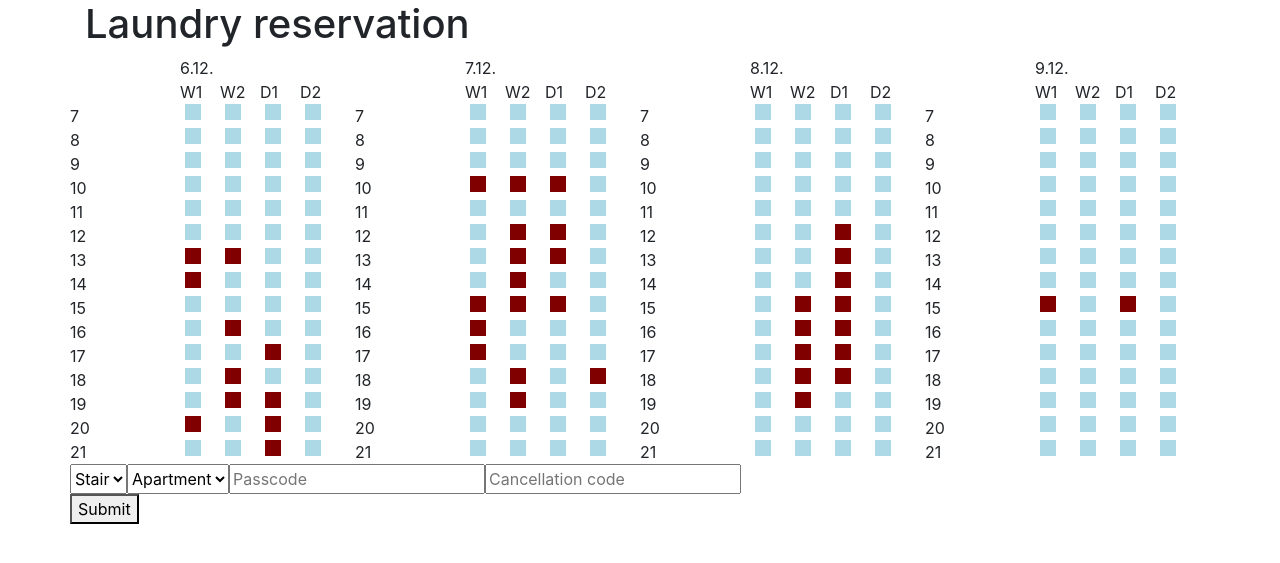
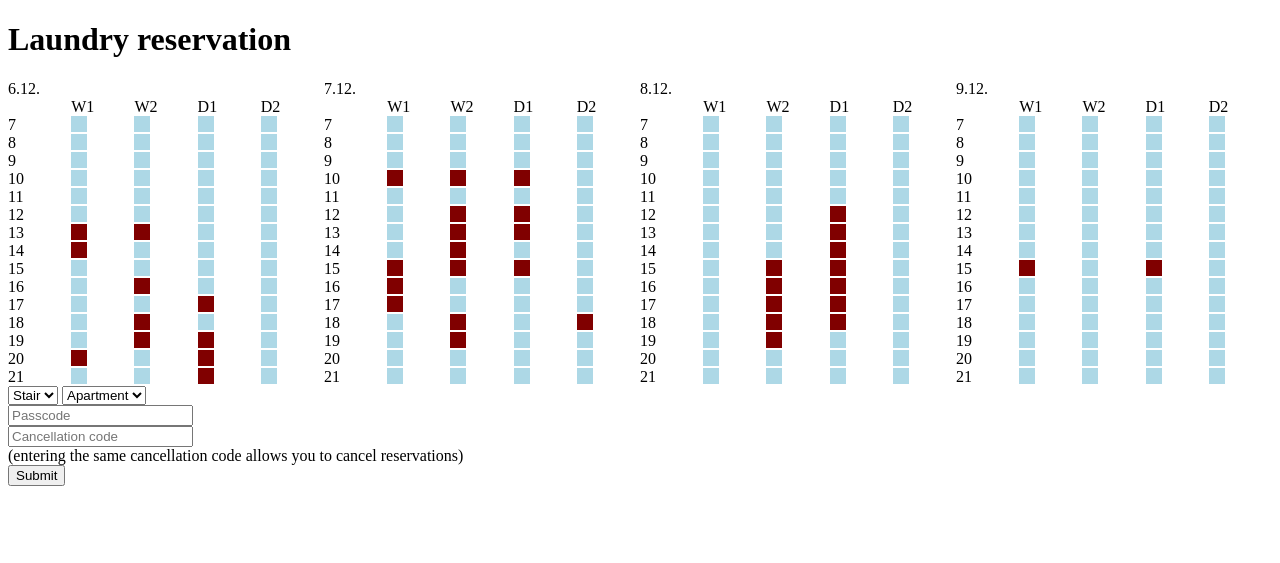
Before and after one commit to kimsappi/laundry_reservation_flask, a Flask app: page / in a window 1280 px wide. Shown: the top 563 px of the page. Run offline with Flask 2, Linux system fonts and the light colour scheme; data comes from the database, SQL or seed files in the repository; both versions use the stored data as it was before the commit; some libraries are stand-ins or nearby versions.

Commit message:
Moved to CSS grid and native JS XHR 	-allowed removal of Bootstrap, jQuery, Popper dependencies Changed reservation colours for accessibility reasons Pruning old reservations from database every day

```diff
--- a/app.py
+++ b/app.py
@@ -19,15 +19,23 @@ db = create_engine(db_uri)
 dates = [None] * day_count
 dates_formatted = [None] * day_count
 
-def dates_init():
+def day_change():
 	for i in range(day_count):
-		dates[i] = (datetime.datetime.today() + datetime.timedelta(days=i))
+		dates[i] = (datetime.datetime.now() + datetime.timedelta(days=i))
 		dates_formatted[i] = (f'{dates[i].day}.{dates[i].month}.')
+	day = dates[0].day
+	month = dates[0].month
+	db.execute(f"""DELETE FROM reservations WHERE month={month} AND day<{day}""")
+	if month < 12:
+		db.execute(f"""DELETE FROM reservations WHERE month<{month}""")
+	if month == 1:
+		db.execute(f"""DELETE FROM reservations WHERE month=12""")
 
 @app.route('/')
 def index():
 	if not dates[0] or dates[0] != datetime.datetime.today():
-		dates_init()
+		day_change()
+	day_change()
 	reservations = db.execute('SELECT * FROM reservations;')
 	reservations_json = '['
 	for reservation in reservations:
--- a/static/laundry.js
+++ b/static/laundry.js
@@ -75,23 +75,22 @@ function submission_results(response) {
 	if (failure_alert != '') {
 		alert(failure_alert + 'Reload page to see current state.');
 	}
+	else {
+		alert('All reservations/cancellations succeeded.')
+	}
 }
 
 function submit_changes() {
 	let inputs = validate_inputs();
 	if (inputs != null) {
-		$.ajax({
-			type:			"POST",
-			url:			'/reserve',
-			data:			JSON.stringify(inputs),
-			success:		function(response) {
-								submission_results(response);
-							},
-			contentType:	'application/json',
-			error: 			function() {
-								alert('There was a problem with the server');
-			}
-		});
+		let xhr = new XMLHttpRequest;
+		xhr.open('POST', '/reserve');
+		xhr.setRequestHeader('Content-Type', 'application/json');
+		xhr.onload = function() {
+			if (xhr.status == 200) {submission_results(JSON.parse(xhr.responseText));}
+			else {alert('There was a problem with the server.')}
+		};
+		xhr.send(JSON.stringify(inputs));
 	}
 }
 
--- a/static/styles.css
+++ b/static/styles.css
@@ -1,6 +1,17 @@
+#slot_grid {
+	display: grid;
+	grid-template-columns: repeat(4, 1fr);
+}
+
+#day_grid {
+	display: grid;
+	grid-template-columns: repeat(5, 1fr);
+}
+
 .slot {
 	height: 1em;
 	width: 1em;
+	display: inline-block;
 }
 
 .free {
@@ -12,7 +23,7 @@
 }
 
 .reserving {
-	background-color: salmon;
+	background-color: royalblue;
 }
 
 .dereserving {
@@ -20,7 +31,7 @@
 }
 
 .newly_reserved {
-	background-color: limegreen;
+	background-color: salmon;
 }
 
 .res_failed {
--- a/templates/index.html
+++ b/templates/index.html
@@ -1,35 +1,25 @@
 {% extends "layout.html" %}
 {% block content %}
-<div class="row">
+<div id="slot_grid">
 	{% for date in dates %}
-		<div class="col-xs-1 col-sm-1 col-lg-1">
-			<div class="row">&nbsp;</div>
-			<div class="row">&nbsp;</div>
+		<div>{{ date }}</div>
+	{% endfor %}
+	{% for date in dates %}
+		<div id="day_grid">
+			<div>&nbsp;</div> <!-- Placeholder for the time column -->
+			{% for machine in machines %}
+				<div>{{ machine }}</div>
+			{% endfor %}
 			{% for time in times %}
-				<div class="row">{{ time }}</div>
+				<div>{{ time }}</div>
+				{% for machine in machines %}
+					<div id="{{ machine+delim+date+delim+time|string }}" onclick="slot_onclick(this.id);" class="slot free"></div>
+				{% endfor %}
 			{% endfor %}
-		</div>
-		<div class="col-xs-11 col-sm-5 col-lg-2">
-			{{ date }}
-			<div class="container-fluid">
-			<div class="row">
-				{% for machine in machines %}
-					<div class="col">
-					<div class="row">{{ machine }}</div>
-					{% for time in times %}
-						<div class="row">
-							&nbsp;
-							<div id="{{ machine+delim+date+delim+time|string }}" onclick="slot_onclick(this.id);" class="slot free"></div>
-						</div>
-					{% endfor %}
-					</div>
-				{% endfor %}
-			</div>
-			</div>
 		</div>
 	{% endfor %}
 </div>
-<div class="row">
+<div>
 	<select id="stair">
 		<option selected disabled value="">Stair</option>
 		{% for stair in stairs %}
@@ -42,9 +32,14 @@
 			<option value="{{ apartment|int }}">{{ apartment|string }}</option>
 		{% endfor %}
 	</select>
+</div>
+<div>
 	<input type="text" id="passcode" placeholder="Passcode">
+</div>
+<div>
 	<input type="text" id="cancellation_code" placeholder="Cancellation code">
 </div>
+<div>(entering the same cancellation code allows you to cancel reservations)</div>
 <div class="row">
 	<button onclick="submit_changes();">Submit</button>
 </div>
--- a/templates/layout.html
+++ b/templates/layout.html
@@ -2,12 +2,7 @@
 <html lang="en">
 	<head>
 		<title>Laundry reservation</title>
-		<script src="https://ajax.googleapis.com/ajax/libs/jquery/3.4.1/jquery.min.js"></script>
-		<script src="https://cdnjs.cloudflare.com/ajax/libs/popper.js/1.14.7/umd/popper.min.js" integrity="sha384-UO2eT0CpHqdSJQ6hJty5KVphtPhzWj9WO1clHTMGa3JDZwrnQq4sF86dIHNDz0W1" crossorigin="anonymous"></script>
-		<link rel="stylesheet" href="https://stackpath.bootstrapcdn.com/bootstrap/4.3.1/css/bootstrap.min.css" integrity="sha384-ggOyR0iXCbMQv3Xipma34MD+dH/1fQ784/j6cY/iJTQUOhcWr7x9JvoRxT2MZw1T" crossorigin="anonymous">
-		<script src="https://stackpath.bootstrapcdn.com/bootstrap/4.3.1/js/bootstrap.min.js" integrity="sha384-JjSmVgyd0p3pXB1rRibZUAYoIIy6OrQ6VrjIEaFf/nJGzIxFDsf4x0xIM+B07jRM" crossorigin="anonymous"></script>
-
-		<script src="{{ url_for('static', filename='laundry.js') }}" crossorigin="anonymous"></script>
+		<script src="{{ url_for('static', filename='laundry.js') }}"></script>
 		<link rel="stylesheet" href="{{ url_for('static', filename='styles.css') }}">
 	</head>
 	<body>
```
Also changed, not shown: reservations.db (deleted), 1 other file.
